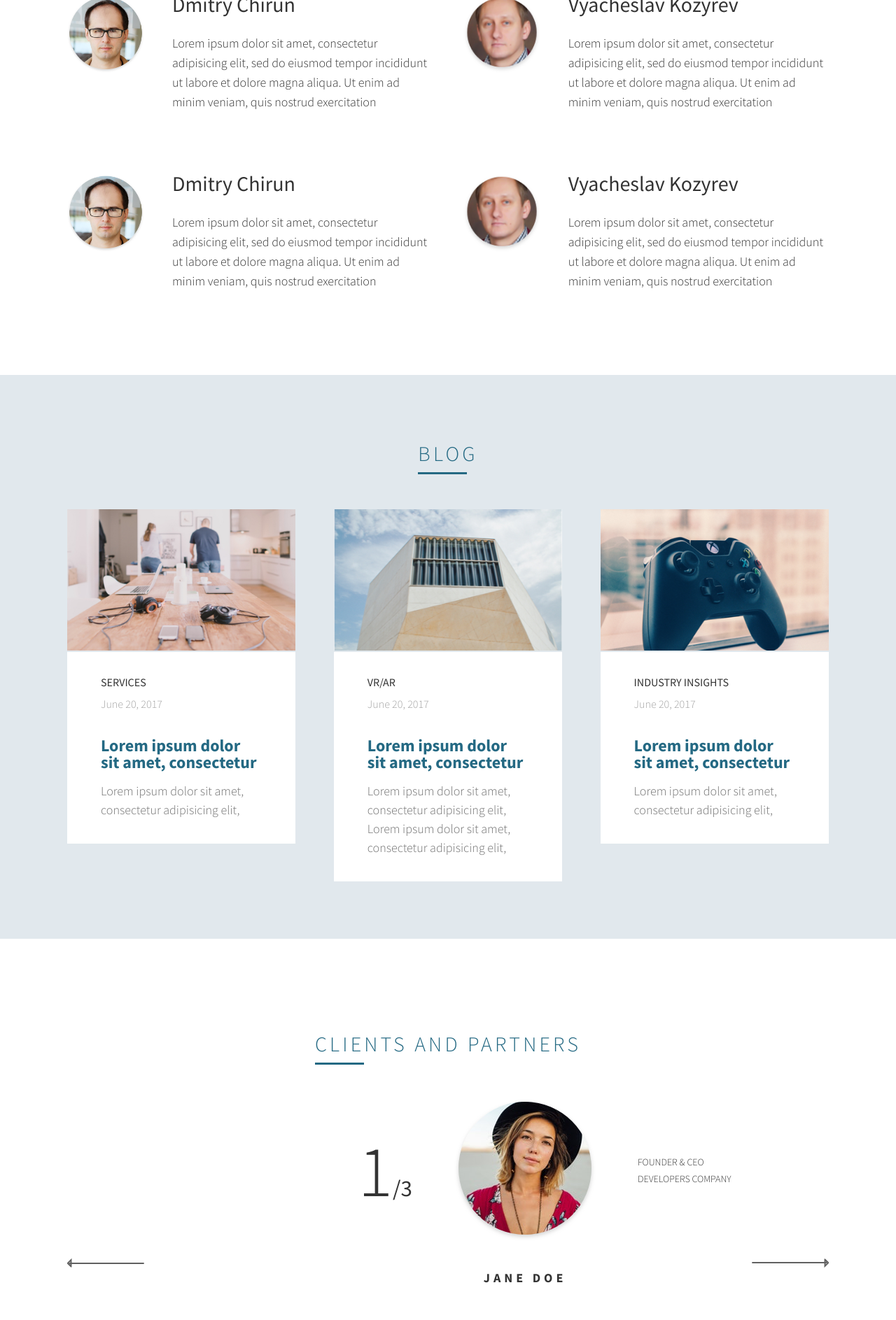
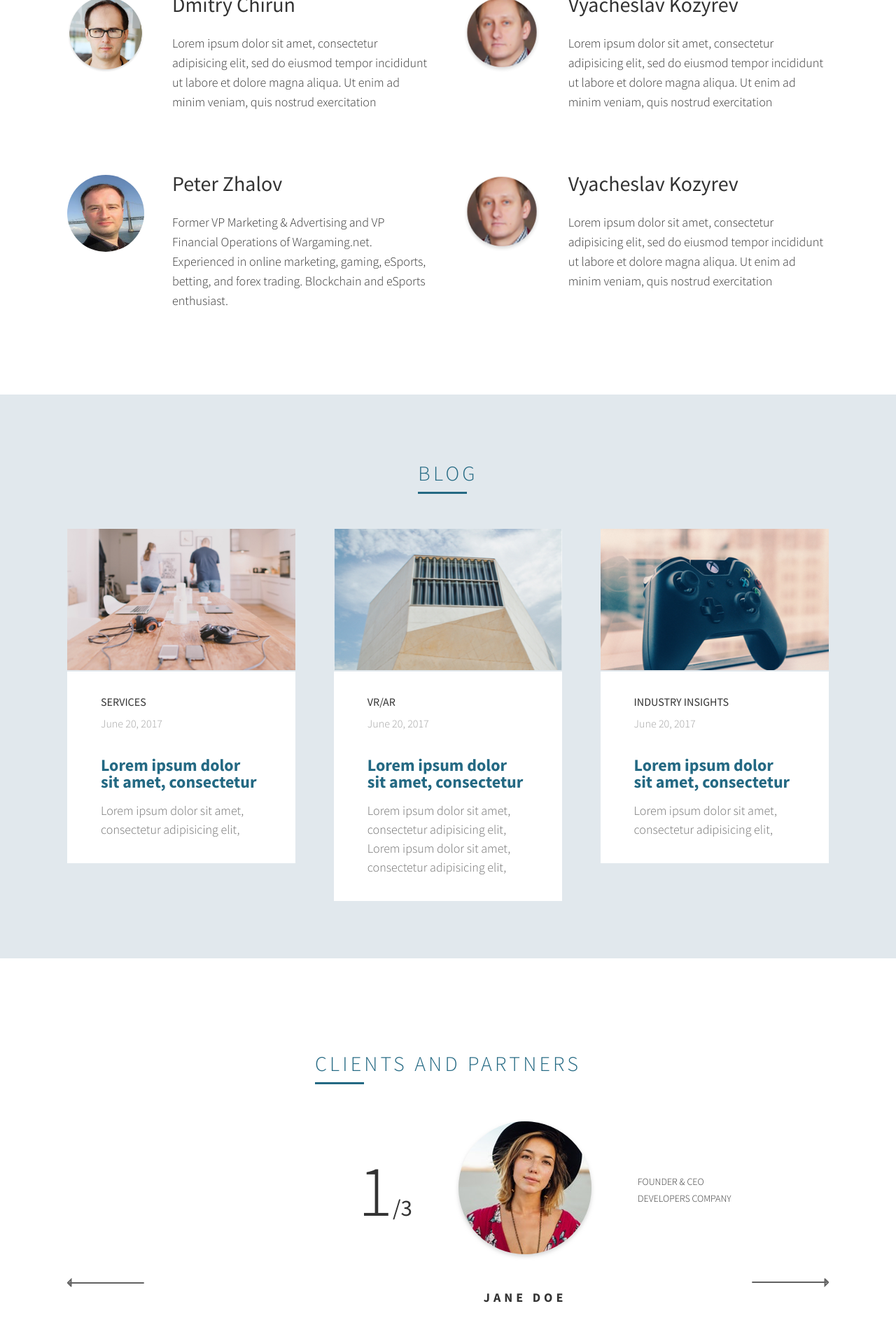
Before and after one commit to Ilya-Valasiuk/arkvar, a Jekyll site: the page built from index.md, in a window 1280 px wide. Shown: the part 3453-5340 px from the top of the page at 70% size. Built offline with Jekyll 4.4.1, drawn with Linux system fonts in a browser that asks for light colours.

```diff
--- a/_includes/contact.html
+++ b/_includes/contact.html
@@ -3,13 +3,14 @@
     <section class="contact main-section">
         <h2 class="contact__headline headline headline-marker">Contact</h2>
 
-        <form class="contact-form" action="https://formspree.io/ilya.valasiuk@gmail.com" method="POST">
+        <div class="contact-form-wrapper">
+            <form id="contact-form" class="contact-form">
                 <div class="contact-input">
-                <input type="text" name="name" autocomplete="off">
+                    <input type="text" name="name" autocomplete="off" required>
                     <span class="input-hint">name</span>
                 </div>
                 <div class="contact-input">
-                <input type="text" name="company" autocomplete="off">
+                    <input type="text" name="company" autocomplete="off" required>
                     <span class="input-hint">COMPANY</span>
 
                 </div>
@@ -18,10 +19,15 @@
                     <span class="input-hint">E-MAIL</span>
                 </div>
                 <div class="contact-input">
-                <input type="text" name="Describe your business briefly" autocomplete="off">
+                    <input type="text" name="Describe your business briefly" autocomplete="off" required>
                     <span class="input-hint">Describe your business briefly</span>
                 </div>
                 <button type="submit" class="contact-submit">Get in touch</button>
             </form>
+            <div class="contact-thank-you">
+                <p>Thank you for your request.</p>
+                <p>We will contact you shortly.</p>
+            </div>
+        </div>
     </section>
 </div>
--- a/_includes/experts.html
+++ b/_includes/experts.html
@@ -52,11 +52,11 @@ ut labore et dolore magna aliqua. Lorem ipsum dolor sit amet, consectetur adipis
 
             <div class="experts-grid-col">
                 <div class="experts-grid-col-img">
-                    <img src="./assets/img/img-d-ch.png" alt="Dmitry Chirun">
+                    <img src="./assets/img/zhalov.png" alt="Dmitry Chirun">
                 </div>
                 <div class="experts-grid-col-content">
-                    <p class="experts-name">Dmitry Chirun</p>
-                    <p class="experts-text">Lorem ipsum dolor sit amet, consectetur adipisicing elit, sed do eiusmod tempor incididunt ut labore et dolore magna aliqua. Ut enim ad minim veniam, quis nostrud exercitation </p>
+                    <p class="experts-name">Peter Zhalov</p>
+                    <p class="experts-text">Former VP Marketing & Advertising and VP Financial Operations of Wargaming.net. Experienced in online marketing, gaming, eSports, betting, and forex trading. Blockchain and eSports enthusiast.</p>
                 </div>
             </div>
             <div class="experts-grid-col">
--- a/_scss/_contact.scss
+++ b/_scss/_contact.scss
@@ -22,6 +22,10 @@
         align-items: center;
         max-width: 470px;
         margin: 0 auto;
+    }
+
+    &-form-wrapper {
+        position: relative;
     }
 
     &-input {
@@ -77,6 +81,20 @@
             background: #e5e5e5;
         }
     }
+
+    &-thank-you {
+        display: none;
+        padding: 40px 20px 20px;
+        font-size: 18px;
+
+        p {
+            margin-bottom: 15px;
+
+            &:last-child {
+                margin-bottom: 0;
+            }
+        }
+    }
 }
 
 
--- a/_scss/_experts.scss
+++ b/_scss/_experts.scss
@@ -122,6 +122,7 @@
                 img {
                     width: 100%;
                     height: 100%;
+                    border-radius: 50%;
                 }
             }
 
--- a/assets/js/js.js
+++ b/assets/js/js.js
@@ -200,4 +200,24 @@ $(function() {
     };
 
     $(document).on('scroll', $.throttle(200, true, scrollHandler));
+
+    $('#contact-form').on('submit', function(event) {
+        event.preventDefault();
+        var $form = $(this);
+        var thankYouBlock = $('.contact-thank-you');
+        var data = $form.serializeArray().reduce(function(result, item) {
+            result[item.name] = item.value;
+            return result;
+        }, {});
+
+        $form.hide();
+        thankYouBlock.fadeIn('slow');
+
+        $.ajax({
+            url: "https://formspree.io/info@arkvar.com",
+            method: "POST",
+            data: data,
+            dataType: "json"
+        });
+    });
 });
```
Also changed, not shown: assets/img/zhalov.png (added), 1 other file. Lines whose indentation alone changed are shown as unchanged.
